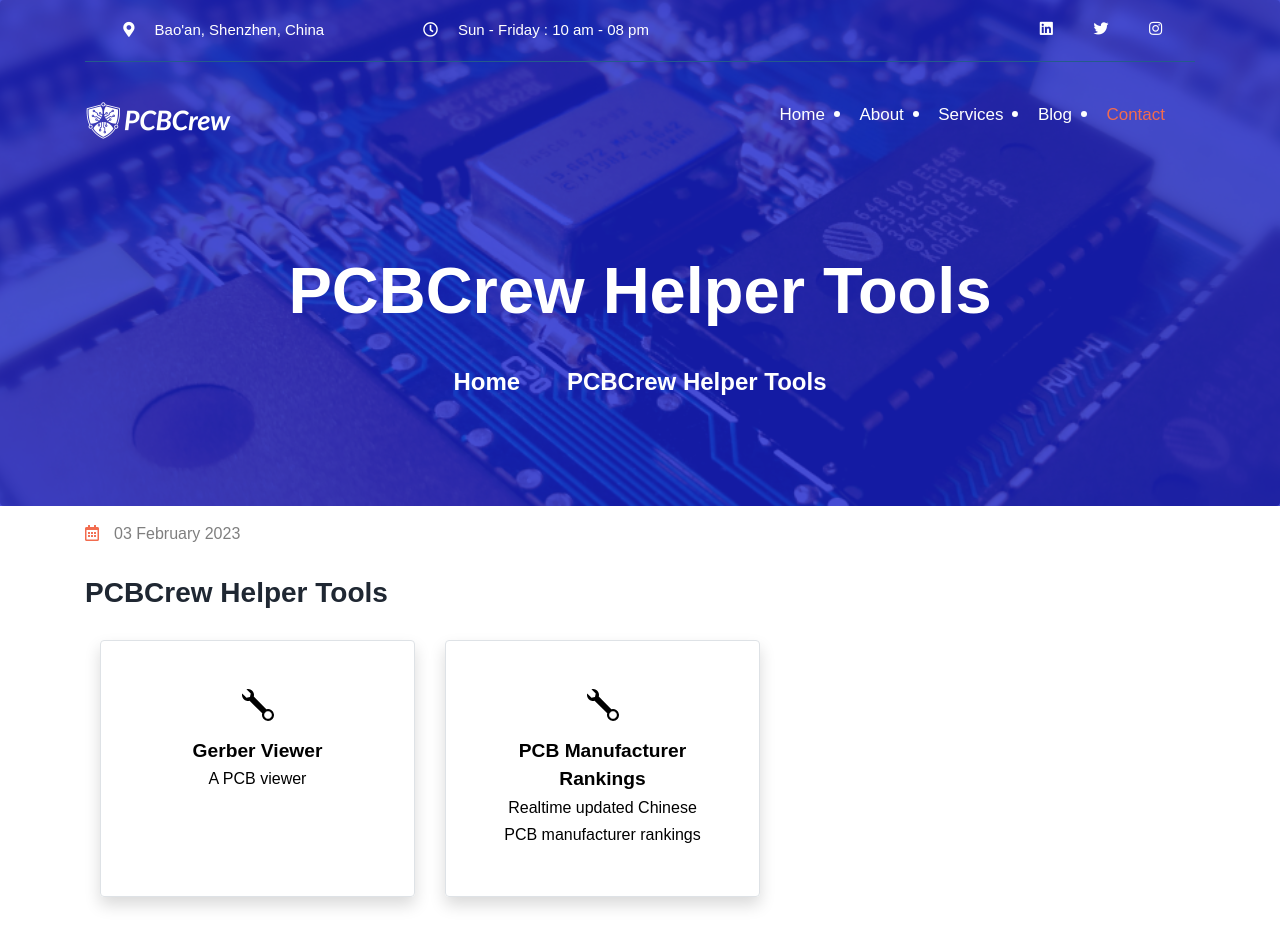
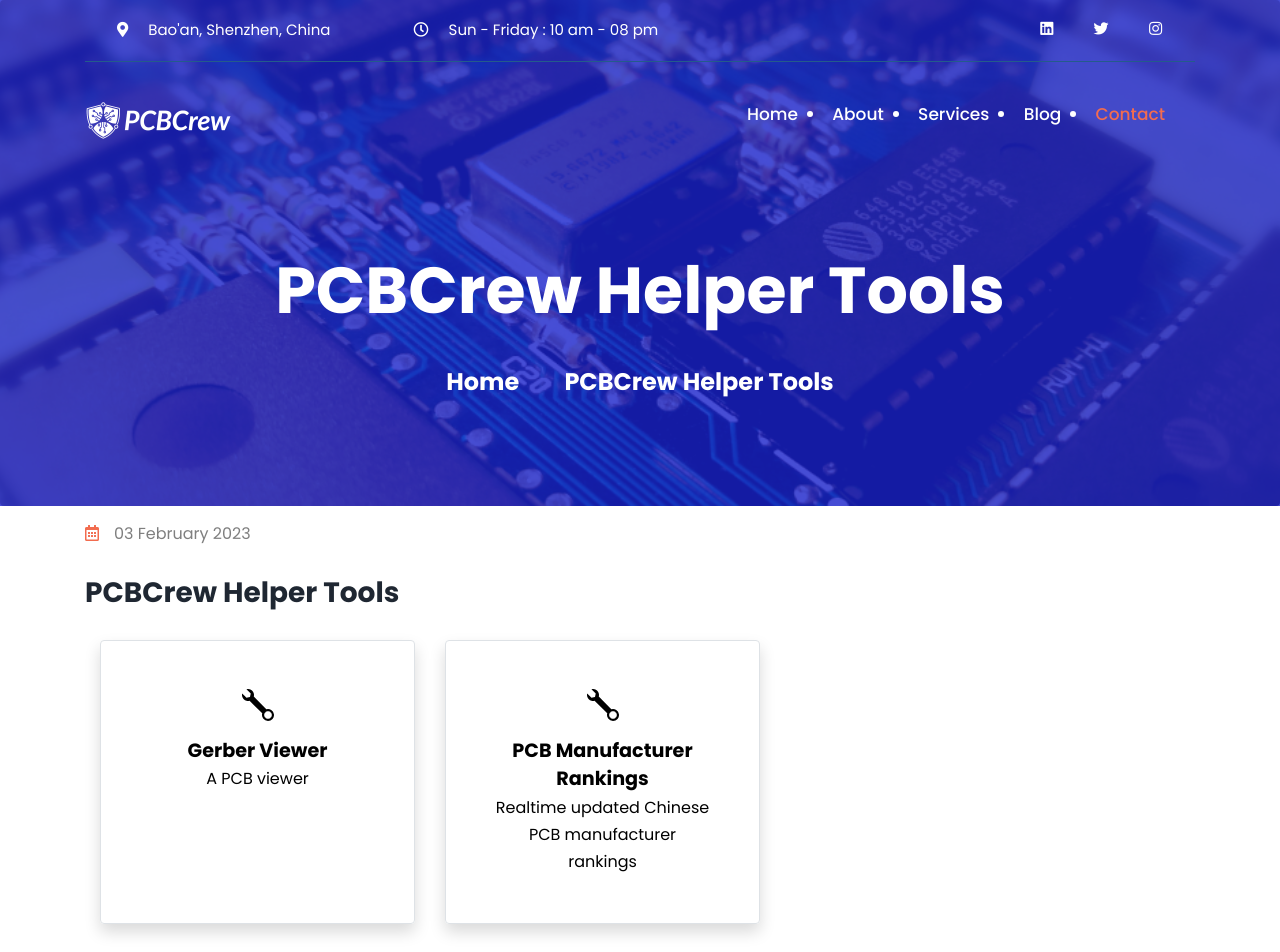
Before and after one commit to dumtux/dumtux.github.io, a Jekyll site: the page built from _apps/index.html, in a window 1280 px wide. Shown: the top 952 px of the page. Built offline with Jekyll 4.4.1, drawn with Linux system fonts in a browser that asks for light colours; some web fonts are replaced.

Commit message:
enable google fonts after overlay hard disabling.

```diff
--- a/assets/css/style.css
+++ b/assets/css/style.css
@@ -38,8 +38,8 @@
 /*===========================
     1. COMMON css
 ===========================*/
-/* @import url('https://fonts.googleapis.com/css?family=Poppins:300,400,500,700,800&display=swap');
-@import url('https://fonts.googleapis.com/css2?family=Source+Serif+Pro&display=swap'); */
+@import url('https://fonts.googleapis.com/css?family=Poppins:300,400,500,700,800&display=swap');
+@import url('https://fonts.googleapis.com/css2?family=Source+Serif+Pro&display=swap');
 
 body {
   font-family: 'Poppins', sans-serif;
```
